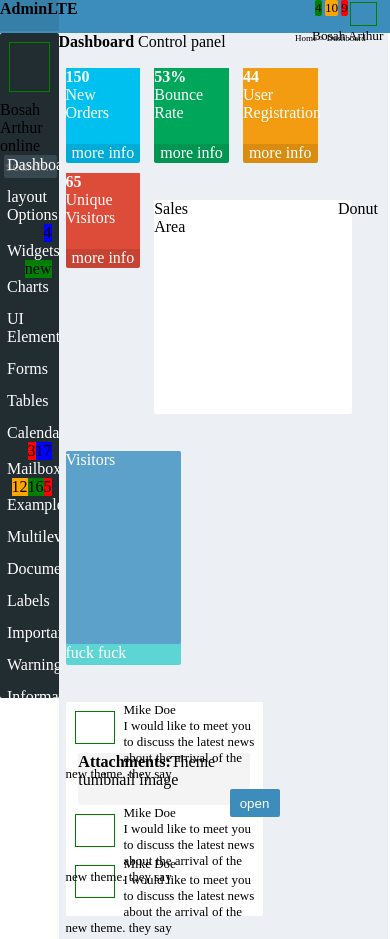
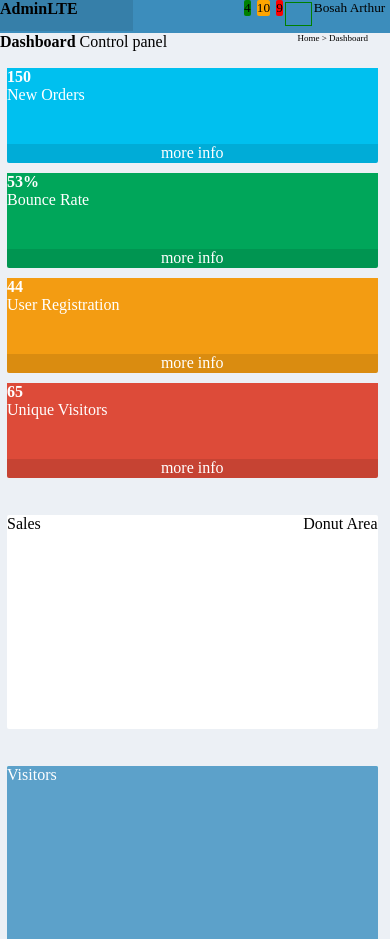
Before and after one commit to kidmeeno/admin-board, a plain HTML site: page index.html in a window 390 px wide. Shown: the top 939 px of the page. Drawn offline with Linux system fonts and the light colour scheme.

Commit message:
modified

```diff
--- a/style.css
+++ b/style.css
@@ -215,7 +215,7 @@ ul li{
  }
 
 #span-in-bigbox1{
-  	margin-left: 76%;
+  float: right;
 }
 
 #div-in-smallbox{
@@ -271,5 +271,45 @@ ul li{
 	background-color: #c64333;
 }
 @media only screen and (max-width: 782px){
-
+	#nav{
+		display: none;
+	}
+	#content{
+		width: 100%;
+	}
 }
+@media only screen and (max-width: 460px){
+	#nav-head{
+		width: 34%;
+	}
+	#nav2-head{
+		width: 39%;
+	}
+	.row1{
+		width: 46%;
+	}
+	#bigbox1{
+		width: 95%;
+	}
+	#bigbox2{
+		width: 95%;
+	}
+	.smallbox{
+		width: 95%;
+	}
+}
+@media only screen and (max-width: 340px){
+	}
+	.row1{
+		width: 95%;
+	}
+	#bigbox1{
+		width: 95%;
+	}
+	#bigbox2{
+		width: 95%;
+	}
+	.smallbox{
+		width: 95%;
+	}
+}
```
